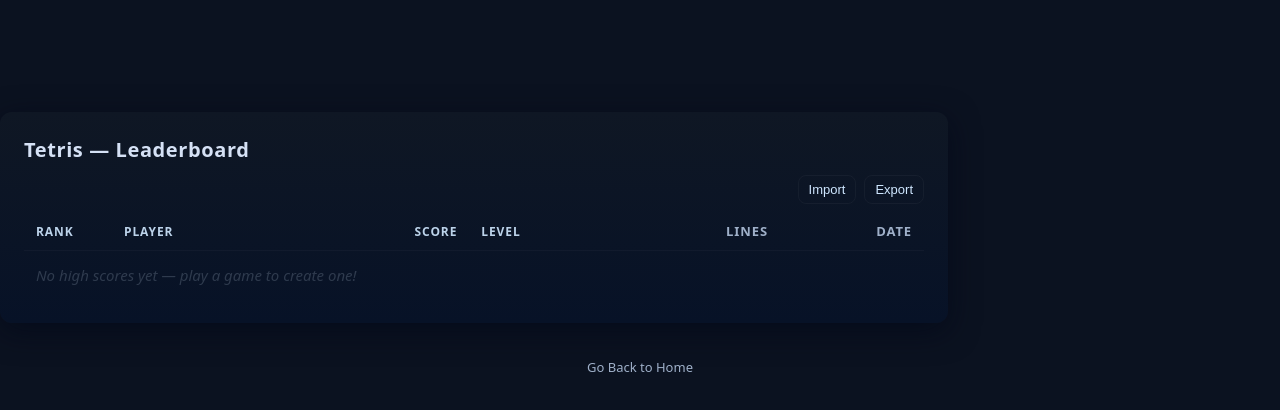
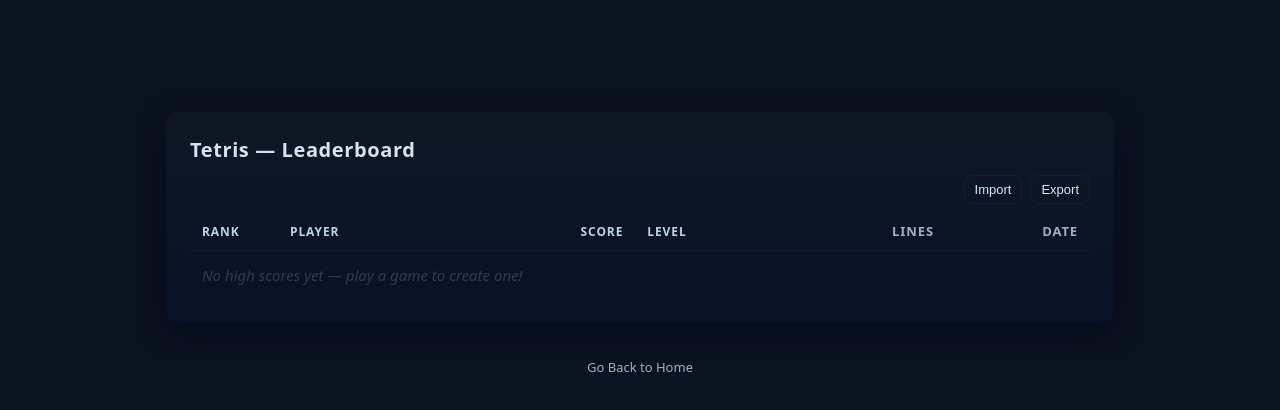
Before and after one commit to McLoyf/Website-Game-DBMGNT, a website: page pages/leaderboard.html in a window 1280 px wide. Drawn offline with Linux system fonts and the light colour scheme; no server answers.

Commit message:
add css to fix certain pages

```diff
--- a/pages/leaderboard.html
+++ b/pages/leaderboard.html
@@ -27,7 +27,7 @@
 
 
 
-<body class="content-page">
+<body class="content-page leaderboard-page">
   <main class="card" role="main">
     <h1>Tetris — Leaderboard</h1>
 
--- a/style.css
+++ b/style.css
@@ -247,3 +247,13 @@
   from { opacity: 0; transform: translateY(15px); }
   to { opacity: 1; transform: translateY(0); }
 }
+
+/* Center main content boxes on leaderboard + user pages */
+body.content-page main.card,
+body.content-page .card,
+body.content-page .user-container,
+body.content-page table,
+body.content-page #leaderboard-body {
+  margin-left: auto;
+  margin-right: auto;
+}
```
Also changed, not shown: pages/user.html (+2 -1 lines).
